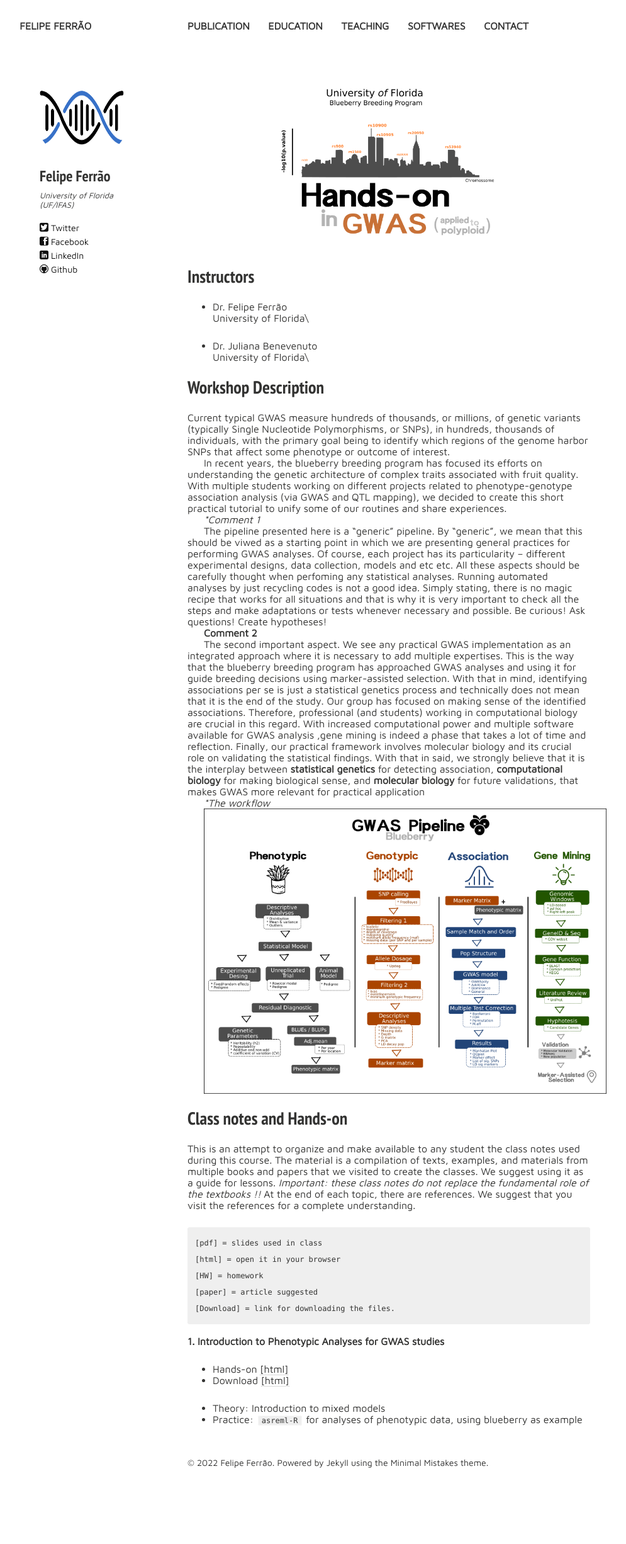
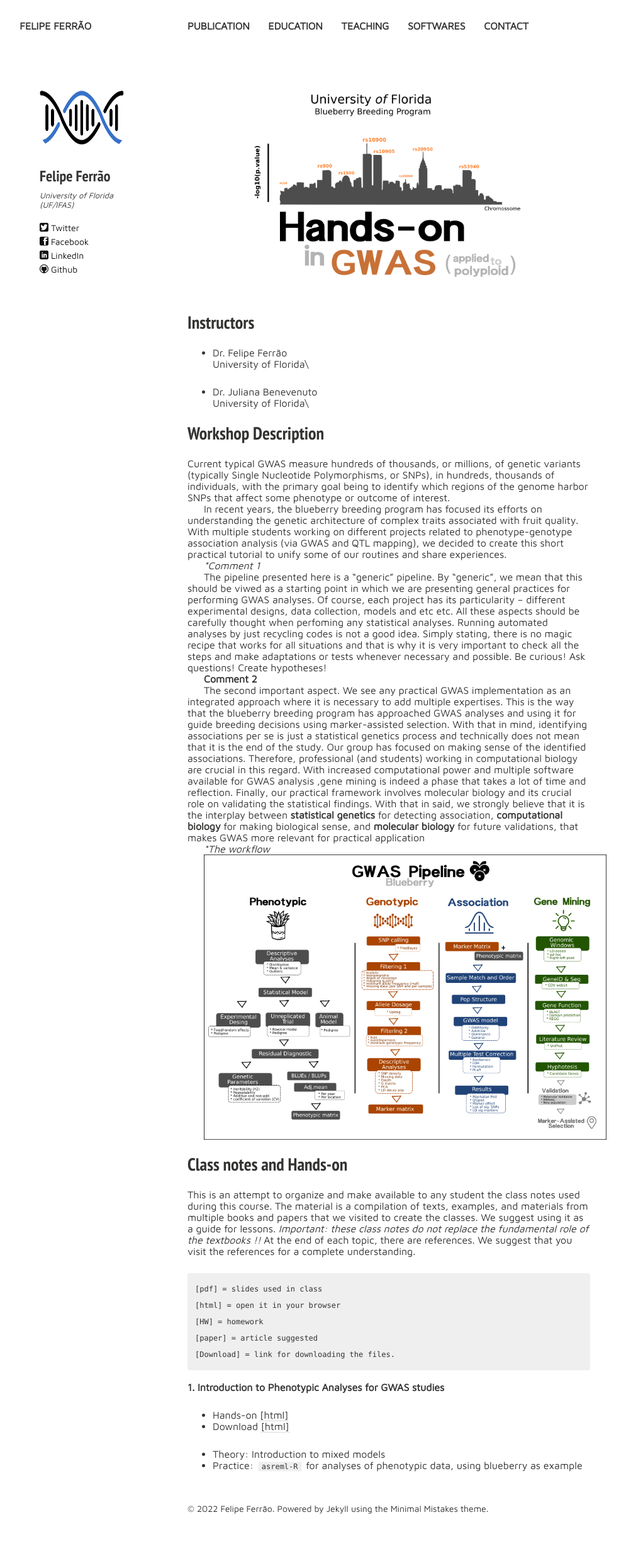
Before and after one commit to lfelipe-ferrao/lfelipe-ferrao.github.io, a Jekyll site: the page built from class/GWAS/index.md, in a window 1280 px wide. Shown: the whole page at 63% size, without its empty margins (22-1017 px from the left). Built offline with Jekyll 4.4.1, drawn with Linux system fonts in a browser that asks for light colours; nearby versions of some CDN libraries; our own code applies the rules of GitHub Pages for plain Markdown files; before the commit the page ends 2379 px from its top, so only the background shows below that.

Commit message:
Update index.md

```diff
--- a/class/GWAS/index.md
+++ b/class/GWAS/index.md
@@ -1,5 +1,5 @@
 <p align="center">
-  <img src="./gwas_logo.png" height="300" width="400"/>
+  <img src="./gwas_logo.png" height="400" width="500"/>
 </p>
 
 ## Instructors
```
